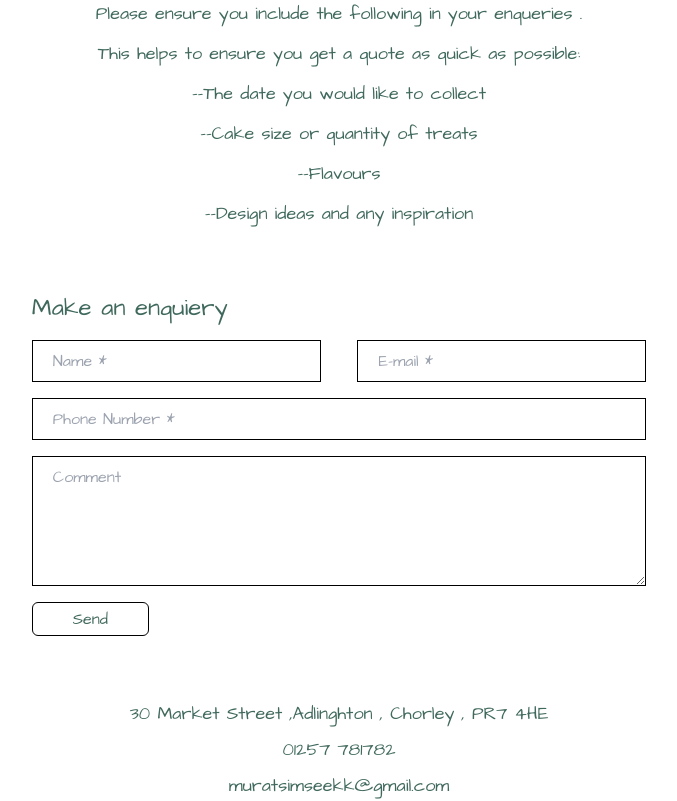
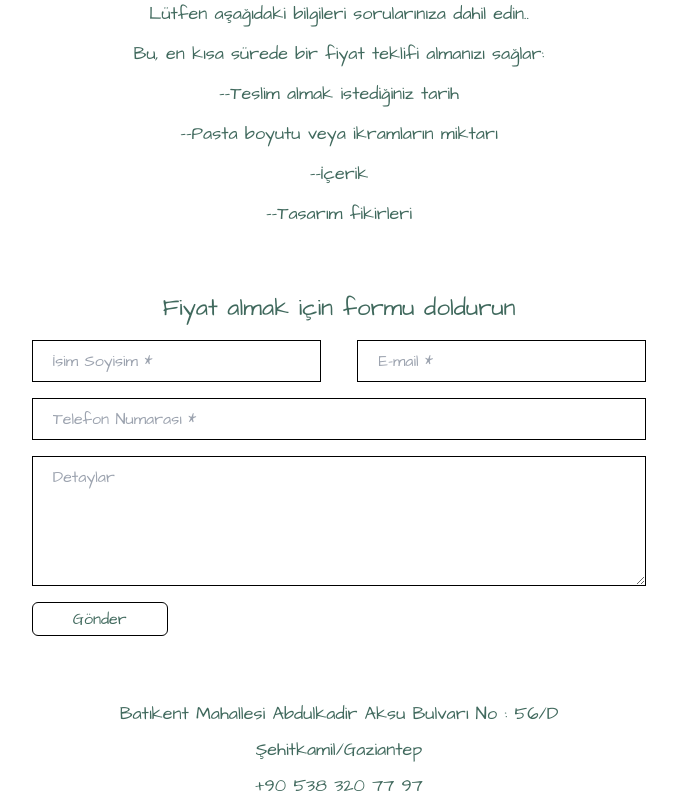
Before and after one commit to muratsimseekk/Cake-Shop, a React (Vite) app: page /contact in a window 1280 px wide. Shown: the part 300-1101 px from the top of the page, without its empty margins (301-978 px from the left). Built offline with nearby package versions, Linux system fonts and the light colour scheme; a web font is replaced by a local one.

Commit message:
Redesing Contact page's texts

```diff
--- a/src/pages/Contact.jsx
+++ b/src/pages/Contact.jsx
@@ -13,27 +13,27 @@ function Contact() {
       <div className="w-4/5 my-16 flex flex-col gap-16">
         <div className="flex flex-col gap-7 text-center">
           <h1 className="2xl:text-4xl xl:text-3xl lg:text-3xl md:text-2xl text-3xl">
-            Get In Touch
+            Bizimle İletişime Geçin
           </h1>
           <div className="flex flex-col gap-3 2xl:text-xl xl:text-lg lg:text-lg md:text-base">
-            <p>Please ensure you include the following in your enqueries .</p>
-            <p>This helps to ensure you get a quote as quick as possible:</p>
-            <p>--The date you would like to collect </p>
-            <p>--Cake size or quantity of treats </p>
-            <p>--Flavours </p>
-            <p>--Design ideas and any inspiration</p>
+            <p>Lütfen aşağıdaki bilgileri sorularınıza dahil edin..</p>
+            <p>Bu, en kısa sürede bir fiyat teklifi almanızı sağlar:</p>
+            <p>--Teslim almak istediğiniz tarih </p>
+            <p>--Pasta boyutu veya ikramların miktarı </p>
+            <p>--İçerik </p>
+            <p>--Tasarım fikirleri </p>
           </div>
         </div>
         <div className="flex justify-center">
           <div className="2xl:w-[60%] xl:w-[60%] lg:w-[65%] md:w-[80%] w-full flex flex-col gap-4">
-            <h3 className="2xl:text-2xl xl:text-2xl lg:text-2xl md:text-lg text-lg">
-              Make an enquiery
+            <h3 className="2xl:text-2xl xl:text-2xl lg:text-2xl md:text-lg text-lg text-center">
+              Fiyat almak için formu doldurun
             </h3>
             <div className="hidden md:flex md:justify-between lg:flex lg:justify-between xl:flex xl:justify-between 2xl:flex 2xl:justify-between">
               <input
                 className="border border-black w-[47%] py-2 pl-5"
                 type="text"
-                placeholder="Name *"
+                placeholder="İsim Soyisim *"
               />
               <input
                 className="border border-black w-[47%] py-2 pl-5"
@@ -46,7 +46,7 @@ function Contact() {
             <input
               className="block md:hidden lg:hidden xl:hidden 2xl:hidden border border-black w-full py-2 pl-5"
               type="text"
-              placeholder="Name *"
+              placeholder="İsim Soyisim *"
             />
             <input
               className="block md:hidden lg:hidden xl:hidden 2xl:hidden border border-black w-full py-2 pl-5"
@@ -61,7 +61,7 @@ function Contact() {
               type="tel"
               name=""
               id=""
-              placeholder="Phone Number *"
+              placeholder="Telefon Numarası *"
             />
             <textarea
               className="border border-black w-full pt-2 pl-5"
@@ -69,17 +69,18 @@ function Contact() {
               id=""
               cols="30"
               rows="5"
-              placeholder="Comment"
+              placeholder="Detaylar"
             ></textarea>
             <button className="max-w-max border border-black py-1 px-10 rounded-md">
-              Send
+              Gönder
             </button>
           </div>
         </div>
         <div className="flex flex-col gap-2 text-center 2xl:text-lg xl:text-lg lg:text-lg md:text-base text-sm">
-          <p>30 Market Street ,Adlinghton , Chorley , PR7 4HE</p>
-          <p>01257 781782</p>
-          <p>muratsimseekk@gmail.com</p>
+          <p>Batıkent Mahallesi Abdulkadir Aksu Bulvarı No : 56/D </p>
+          <p>Şehitkamil/Gaziantep</p>
+          <p>+90 538 320 77 97</p>
+          <p>tugce_simsek2017@outlook.com</p>
         </div>
         <div className="w-full flex flex-col gap-10">
           <h3 className="2xl:text-3xl xl:text-2xl lg:text-2xl md:text-xl text-xl text-center">
```
